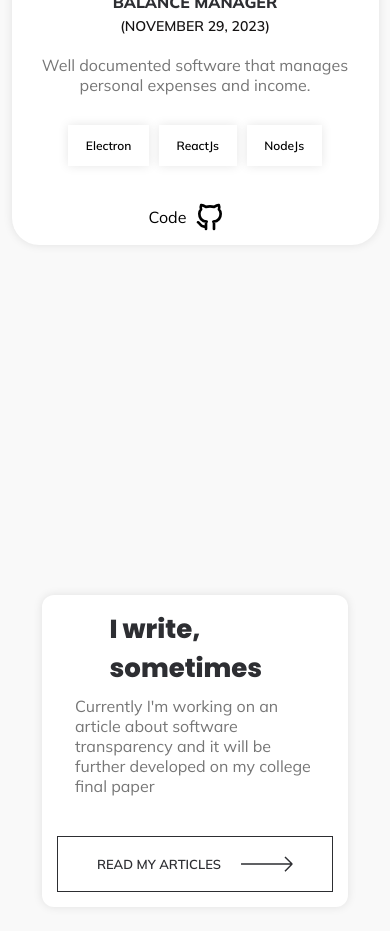
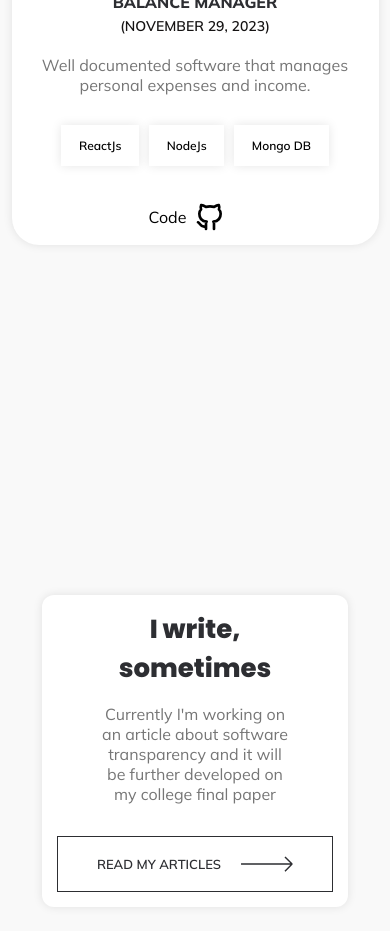
Before and after one commit to Lucas-Tito/Portfolio, a React (Create React App) app: page / in a window 390 px wide. Shown: the part 3680-4611 px from the top of the page. Built offline with nearby package versions, Linux system fonts and the light colour scheme.

Commit message:
almost forgot the response aspect of the articles section

```diff
--- a/src/components/articles/articles.css
+++ b/src/components/articles/articles.css
@@ -83,3 +83,25 @@
 .articles_main .btn img{
     max-width: 52px;
 }
+
+@media (max-width:1050px) {
+
+    .articles_main{
+        gap: 32px;
+    }
+
+    .articles_main .text{
+        align-items: center;
+        gap: 16px;
+    }
+
+    .articles_main .text .title{
+        text-align: center;
+    }
+
+    .articles_main .text .description{
+        text-align: center;
+        width: 20ch;
+    }
+
+}
--- a/src/projectData.js
+++ b/src/projectData.js
@@ -13,7 +13,7 @@ export default [
         date:"November 29, 2023",
         picture:"https://github.com/Lucas-Tito/Restaurant-LandingPage-ReactJs/assets/61806906/b0c9d827-7166-4611-8343-a2f4f67785aa",
         description:"Well documented software that manages personal expenses and income.",
-        tech:["Electron", "ReactJs", "NodeJs"],
+        tech:["ReactJs", "NodeJs", "Mongo DB"],
         github_link:"https://github.com/Lucas-Tito/Balance_Manager_Desktop",
         demo_link:""
     }
```
